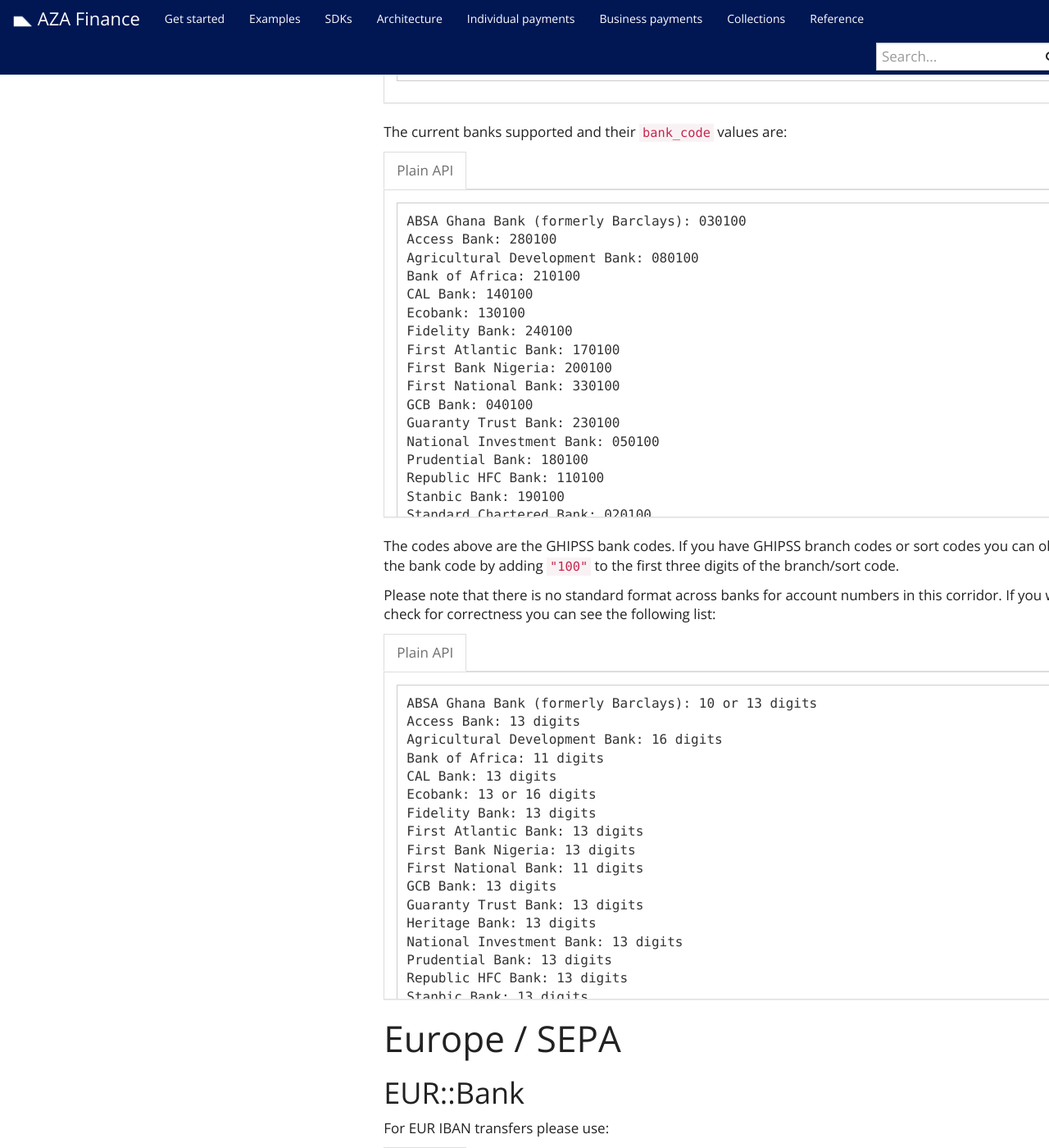
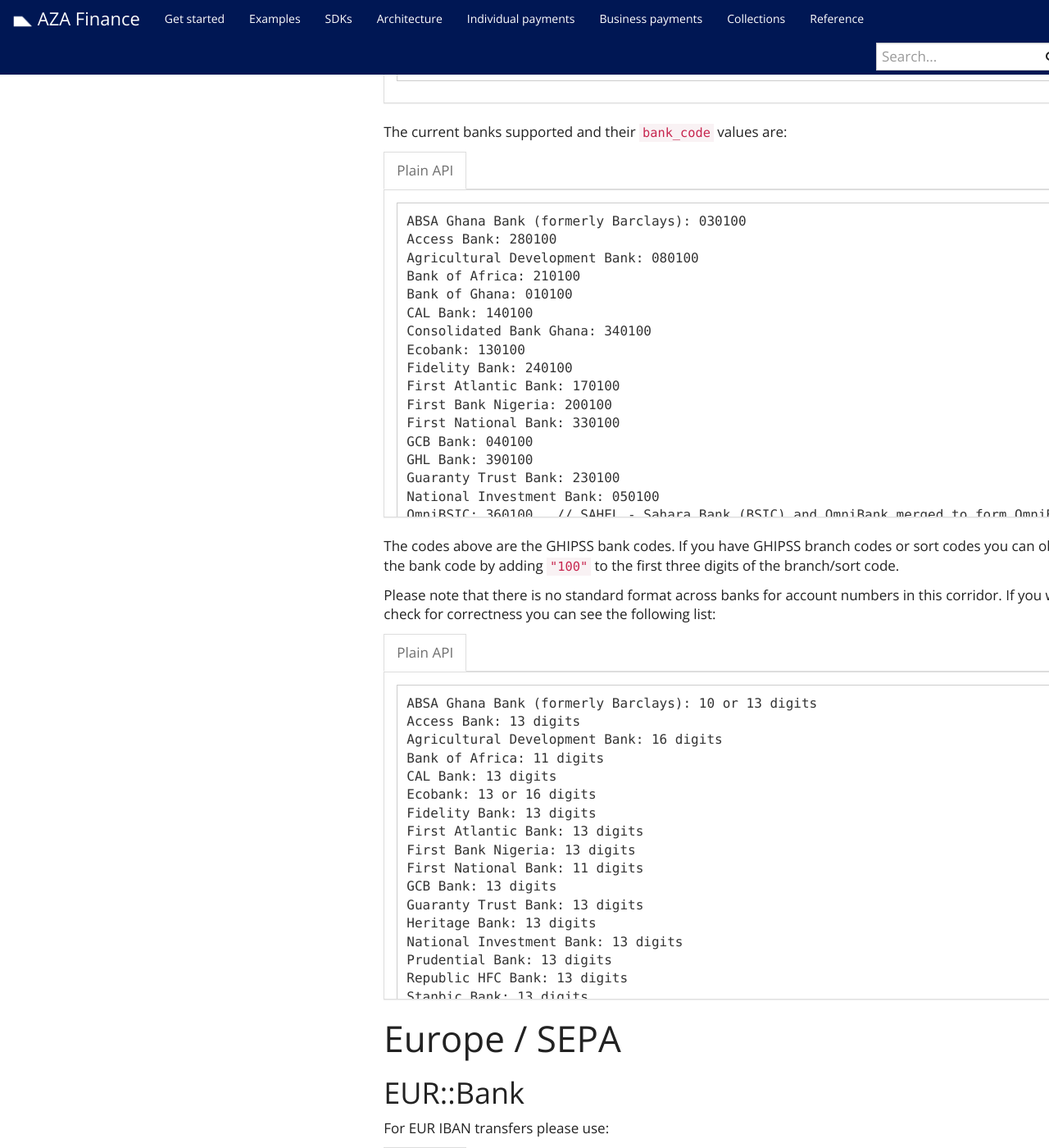
Before and after one commit to transferzero/api-documentation, a Jekyll site: the page built from _docs/business-payments.md, in a window 1280 px wide and 1400 px high, scrolled down 2956 px. Shown: the whole window at 82% size. Built offline with Jekyll 4.4.1, drawn with Linux system fonts in a browser that asks for light colours; nearby versions of some CDN libraries; comment, search, counter and statistics services are not loaded.

Commit message:
alphabetical order

````diff
--- a/_includes/corridors/ghs-bank.md
+++ b/_includes/corridors/ghs-bank.md
@@ -24,28 +24,28 @@
 Access Bank: 280100
 Agricultural Development Bank: 080100
 Bank of Africa: 210100
+Bank of Ghana: 010100
 CAL Bank: 140100
+Consolidated Bank Ghana: 340100
 Ecobank: 130100
 Fidelity Bank: 240100
 First Atlantic Bank: 170100
 First Bank Nigeria: 200100
 First National Bank: 330100
 GCB Bank: 040100
+GHL Bank: 390100
 Guaranty Trust Bank: 230100
 National Investment Bank: 050100
+OmniBSIC: 360100   // SAHEL - Sahara Bank (BSIC) and OmniBank merged to form OmniBSIC
 Prudential Bank: 180100
 Republic HFC Bank: 110100
+Societe Generale Ghana: 090100
 Stanbic Bank: 190100
 Standard Chartered Bank: 020100
 United Bank for Africa: 060100
+Universal Merchant Bank: 100100
 Zenith Bank: 120100
 Apex Bank: 070100
-Bank of Ghana: 010100
-Consolidated Bank Ghana: 340100
-GHL Bank: 390100
-OmniBSIC: 360100   // SAHEL - Sahara Bank (BSIC) and OmniBank merged to form OmniBSIC
-Societe Generale Ghana: 090100
-Universal Merchant Bank: 100100
 ```
 {% endcapture %}
 
````
